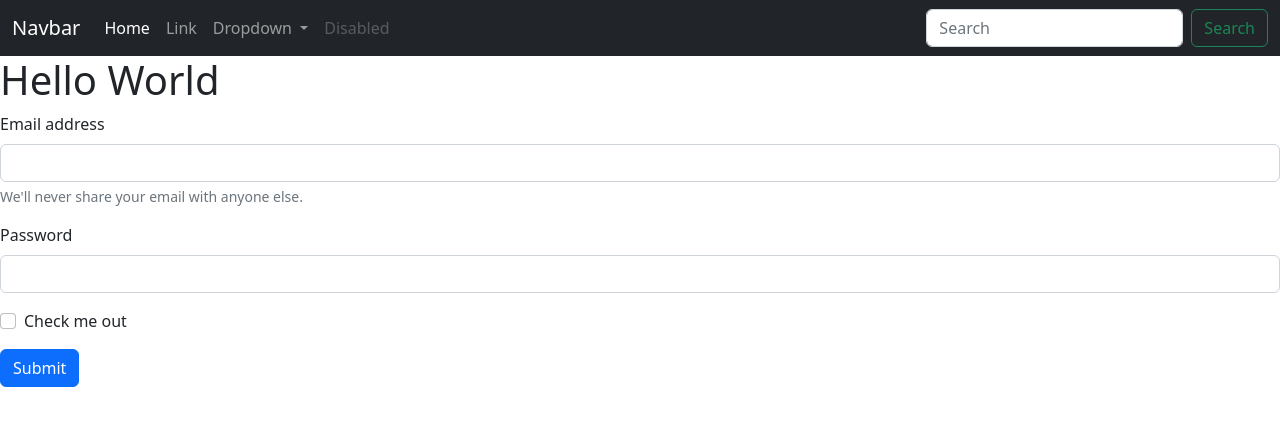
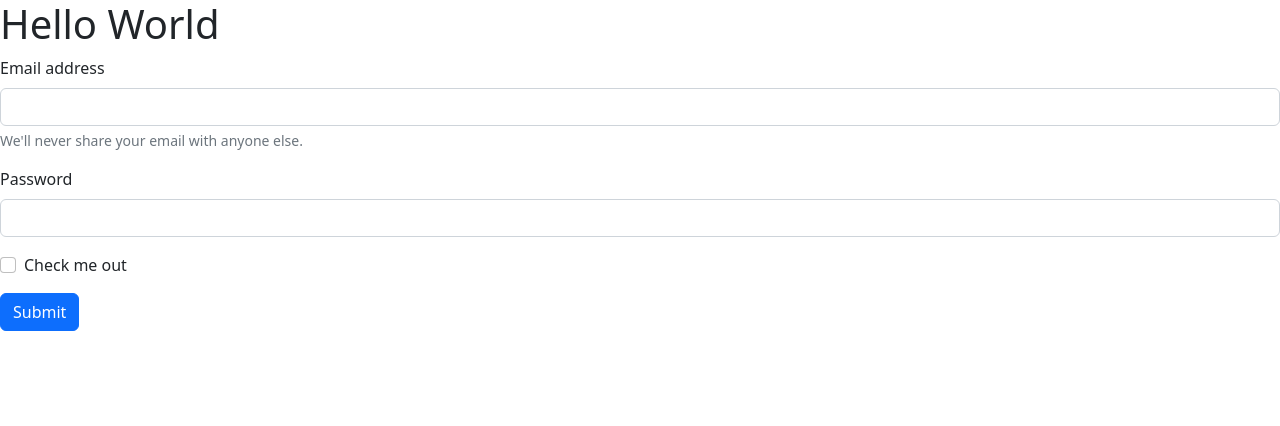
Before and after one commit to Sharath44665/learn-collaboration, a plain HTML site: page index.html in a window 1280 px wide. Drawn offline with Linux system fonts and the light colour scheme.

Commit message:
remove navbar

```diff
--- a/index.html
+++ b/index.html
@@ -5,51 +5,14 @@
     <meta http-equiv="X-UA-Compatible" content="IE=edge">
     <meta name="viewport" content="width=device-width, initial-scale=1.0">
     <link href="css/bootstrap.min.css" rel="stylesheet" >
-<script src="js/bootstrap.min.js" ></script>
-<!-- <script src="https://cdn.jsdelivr.net/npm/@popperjs/core@2.11.6/dist/umd/popper.min.js" integrity="sha384-oBqDVmMz9ATKxIep9tiCxS/Z9fNfEXiDAYTujMAeBAsjFuCZSmKbSSUnQlmh/jp3" crossorigin="anonymous"></script> -->
-<script src="js/bootstrap.min.js"></script>
+
 
 
     <title>hello World</title>
 
 </head>
 <body>
-    <nav class="navbar navbar-expand-lg navbar-dark bg-dark">
-        <div class="container-fluid">
-          <a class="navbar-brand" href="#">Navbar</a>
-          <button class="navbar-toggler" type="button" data-bs-toggle="collapse" data-bs-target="#navbarSupportedContent" aria-controls="navbarSupportedContent" aria-expanded="false" aria-label="Toggle navigation">
-            <span class="navbar-toggler-icon"></span>
-          </button>
-          <div class="collapse navbar-collapse" id="navbarSupportedContent">
-            <ul class="navbar-nav me-auto mb-2 mb-lg-0">
-              <li class="nav-item">
-                <a class="nav-link active" aria-current="page" href="#">Home</a>
-              </li>
-              <li class="nav-item">
-                <a class="nav-link" href="#">Link</a>
-              </li>
-              <li class="nav-item dropdown">
-                <a class="nav-link dropdown-toggle" href="#" role="button" data-bs-toggle="dropdown" aria-expanded="false">
-                  Dropdown
-                </a>
-                <ul class="dropdown-menu">
-                  <li><a class="dropdown-item" href="#">Action</a></li>
-                  <li><a class="dropdown-item" href="#">Another action</a></li>
-                  <li><hr class="dropdown-divider"></li>
-                  <li><a class="dropdown-item" href="#">Something else here</a></li>
-                </ul>
-              </li>
-              <li class="nav-item">
-                <a class="nav-link disabled">Disabled</a>
-              </li>
-            </ul>
-            <form class="d-flex" role="search">
-              <input class="form-control me-2" type="search" placeholder="Search" aria-label="Search">
-              <button class="btn btn-outline-success" type="submit">Search</button>
-            </form>
-          </div>
-        </div>
-      </nav>
+
     <h1>Hello World</h1>
 
     <form>
```
